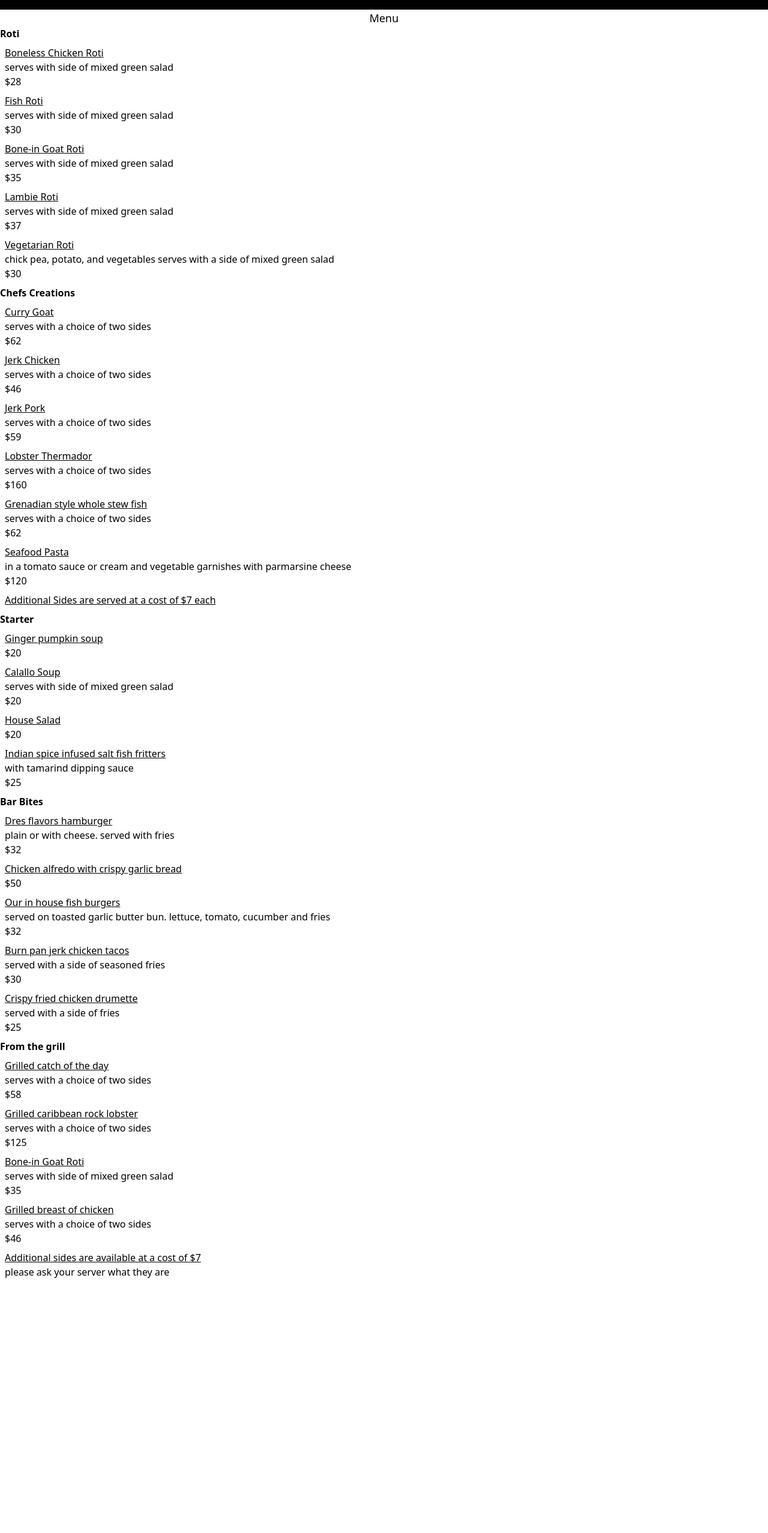
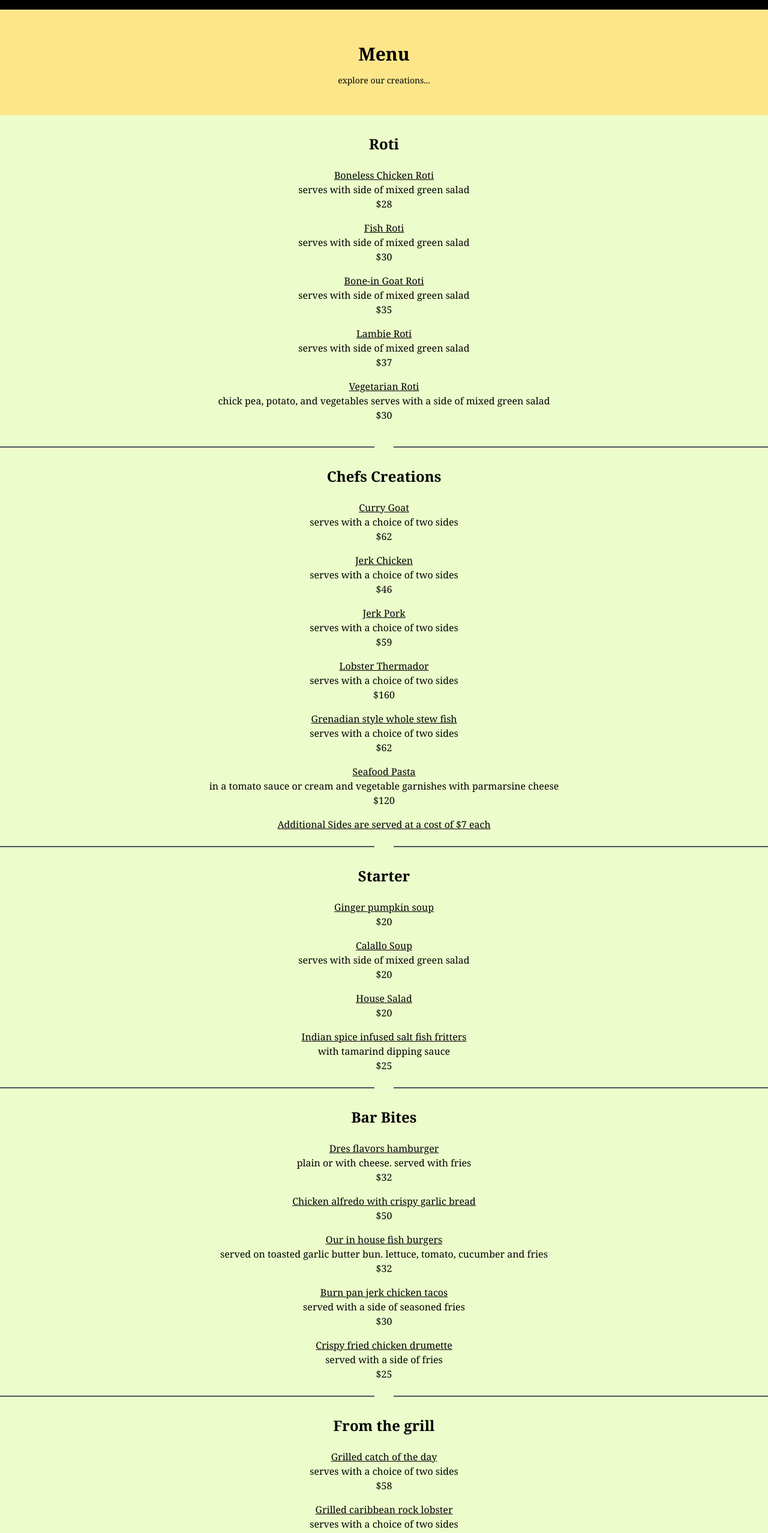
Before and after one commit to kirran01/restaurant, a React (Vite) app: page /menu in a window 1280 px wide. Shown: the part 40-2595 px from the top of the page at 60% size. Before the commit the page ends 2180 px from the top, so only its background shows below. Built offline with nearby package versions, Linux system fonts and the light colour scheme.

Commit message:
menu page

```diff
--- a/src/pages/home.jsx
+++ b/src/pages/home.jsx
@@ -18,21 +18,21 @@ const Home = () => {
             </div>
             {/* section 1 */}
             <div className='flex flex-col justify-center p-8 bg-amber-200'>
-                <div className='p-8'>
-                    <p className='text-gray-700 text-2xl text-center underline'>For your Dining and catering needs...</p>
+                <div className='p-8 pb-10'>
+                    <p className='text-gray-700 text-md lg:text-2xl md:text-3xl text-center underline'>For your Dining and catering needs...</p>
                 </div>
-                <div className='flex flex-row justify-center space-x-6 p-4 pb-10'>
-                    <img className='h-80 rounded-lg border-black' src={Meat} alt="meat" />
-                    <img className='h-80 rounded-lg border-black' src={Catering} alt="catering" />
-                    <img className='h-80 rounded-lg border-black' src={RicePlate} alt="riceplate" />
+                <div className='flex flex-row justify-center p-4 pb-10 flex-wrap'>
+                    <img className='h-80 rounded-lg border-black m-4' src={Meat} alt="meat" />
+                    <img className='h-80 rounded-lg border-black m-4' src={Catering} alt="catering" />
+                    <img className='h-80 rounded-lg border-black m-4' src={RicePlate} alt="riceplate" />
                 </div>
             </div>
             {/* section 2 */}
             <div className='flex flex-col p-6 pt-12 bg-sky-50'>
                 <div className='my-4'>
-                    <p className='underline text-2xl text-center'>Hours of service and Location</p>
+                    <p className='underline text-md lg:text-2xl md:text-3xl text-center'>Hours of service and Location</p>
                 </div>
-                <div className='flex flex-row items-center justify-center p-4 pt-12'>
+                <div className='flex flex-row flex-wrap items-center justify-center p-4 pt-12'>
                     <div className='flex flex-col items-center p-4'>
                         <p>Wednesday-Saturday - 12pm to 9:30pm</p>
                         <p>Sunday - 12pm to 6:30pm</p>
--- a/src/pages/menu.jsx
+++ b/src/pages/menu.jsx
@@ -1,145 +1,294 @@
+import Foot from '../components/footer'
+
+
 const Menu = () => {
     return (
-        <div className="pt-14">
-            <p className="text-lg text-center">Menu</p>
+        <div className="pt-14 font-serif bg-lime-100">
+            <div className="bg-amber-200 p-4 py-10">
+                <p className="text-md font-bold lg:text-3xl text-center my-4">Menu</p>
+                <p className="text-center lg:text-sm my-2">explore our creations...</p>
+            </div>
+            <div className="flex flex-col text-center py-4">
+                <div className="p-4">
+                    <p className="font-bold lg:text-2xl">Roti</p>
+                </div>
+                <div className="m-2">
                     <div>
-                <p className="font-bold">Roti</p>
-                <div className="m-2">
                         <p className="underline">Boneless Chicken Roti</p>
+                    </div>
+                    <div>
                         <p>serves with side of mixed green salad</p>
                         <p>$28</p>
                     </div>
+                </div>
                 <div className="m-2">
+                    <div>
                         <p className="underline">Fish Roti</p>
+                    </div>
+                    <div>
                         <p>serves with side of mixed green salad</p>
                         <p>$30</p>
                     </div>
+                </div>
                 <div className="m-2">
+                    <div>
                         <p className="underline">Bone-in Goat Roti</p>
+                    </div>
+                    <div>
                         <p>serves with side of mixed green salad</p>
                         <p>$35</p>
                     </div>
+                </div>
                 <div className="m-2">
+                    <div>
                         <p className="underline">Lambie Roti</p>
+                    </div>
+                    <div>
                         <p>serves with side of mixed green salad</p>
                         <p>$37</p>
                     </div>
+                </div>
                 <div className="m-2">
+                    <div>
                         <p className="underline">Vegetarian Roti</p>
+                    </div>
+                    <div>
                         <p>chick pea, potato, and vegetables serves with a side of mixed green salad</p>
                         <p>$30</p>
                     </div>
                 </div>
+            </div>
+            <div className="flex items-center justify-center my-4">
+                <hr className="border-t-2 border-gray-600 flex-grow" />
+                <span className="mx-4">
+                    <i className="fas fa-star text-yellow-500"></i>
+                </span>
+                <hr className="border-t-2 border-gray-600 flex-grow" />
+            </div>
+            <div className="flex flex-col text-center">
+                <div className="p-4 lg:text-2xl" >
+                    <p className="font-bold">Chefs Creations</p>
+                </div>
+                <div className="m-2">
                     <div>
-                <p className="font-bold">Chefs Creations</p>
-                <div className="m-2">
                         <p className="underline">Curry Goat</p>
+                    </div>
+                    <div>
                         <p>serves with a choice of two sides</p>
                         <p>$62</p>
                     </div>
+                </div>
                 <div className="m-2">
+                    <div>
                         <p className="underline">Jerk Chicken</p>
+                    </div>
+                    <div>
                         <p>serves with a choice of two sides</p>
                         <p>$46</p>
                     </div>
+                </div>
                 <div className="m-2">
+                    <div>
                         <p className="underline">Jerk Pork</p>
+                    </div>
+                    <div>
                         <p>serves with a choice of two sides</p>
                         <p>$59</p>
                     </div>
+                </div>
                 <div className="m-2">
+                    <div>
                         <p className="underline">Lobster Thermador</p>
+                    </div>
+                    <div>
                         <p>serves with a choice of two sides</p>
                         <p>$160</p>
                     </div>
+                </div>
                 <div className="m-2">
+                    <div>
                         <p className="underline">Grenadian style whole stew fish</p>
+                    </div>
+                    <div>
                         <p>serves with a choice of two sides</p>
                         <p>$62</p>
                     </div>
+                </div>
                 <div className="m-2">
+                    <div>
                         <p className="underline">Seafood Pasta</p>
+                    </div>
+                    <div>
                         <p>in a tomato sauce or cream and vegetable garnishes with parmarsine cheese</p>
                         <p>$120</p>
                     </div>
+                </div>
                 <div className="m-2">
+                    <div>
                         <p className="underline">Additional Sides are served at a cost of $7 each</p>
                     </div>
                 </div>
+            </div>
+            <div className="flex items-center justify-center my-4">
+                <hr className="border-t-2 border-gray-600 flex-grow" />
+                <span className="mx-4">
+                    <i className="fas fa-star text-yellow-500"></i>
+                </span>
+                <hr className="border-t-2 border-gray-600 flex-grow" />
+            </div>
+            <div className="flex flex-col text-center">
+                <div >
+                    <p className="font-bold lg:text-2xl p-4">Starter</p>
+                </div>
+                <div className="m-2">
                     <div>
-                <p className="font-bold">Starter</p>
-                <div className="m-2">
                         <p className="underline">Ginger pumpkin soup</p>
+                    </div>
+                    <div>
                         <p>$20</p>
                     </div>
+                </div>
                 <div className="m-2">
+                    <div>
                         <p className="underline">Calallo Soup</p>
+                    </div>
+                    <div>
                         <p>serves with side of mixed green salad</p>
                         <p>$20</p>
                     </div>
+                </div>
                 <div className="m-2">
+                    <div>
                         <p className="underline">House Salad</p>
+                    </div>
+                    <div>
                         <p>$20</p>
                     </div>
+                </div>
                 <div className="m-2">
+                    <div>
                         <p className="underline">Indian spice infused salt fish fritters</p>
+                    </div>
+                    <div>
                         <p>with tamarind dipping sauce</p>
                         <p>$25</p>
                     </div>
                 </div>
+            </div>
+            <div className="flex items-center justify-center my-4">
+                <hr className="border-t-2 border-gray-600 flex-grow" />
+                <span className="mx-4">
+                    <i className="fas fa-star text-yellow-500"></i>
+                </span>
+                <hr className="border-t-2 border-gray-600 flex-grow" />
+            </div>
+            <div className="flex flex-col text-center">
+                <div >
+                    <p className="font-bold lg:text-2xl p-4">Bar Bites</p>
+                </div>
+                <div className="m-2">
                     <div>
-                <p className="font-bold">Bar Bites</p>
-                <div className="m-2">
                         <p className="underline">Dres flavors hamburger</p>
+                    </div>
+                    <div>
                         <p>plain or with cheese. served with fries</p>
                         <p>$32</p>
                     </div>
+                </div>
                 <div className="m-2">
+                    <div>
                         <p className="underline">Chicken alfredo with crispy garlic bread</p>
+                    </div>
+                    <div>
                         <p>$50</p>
                     </div>
+                </div>
                 <div className="m-2">
+                    <div>
                         <p className="underline">Our in house fish burgers</p>
+                    </div>
+                    <div>
                         <p>served on toasted garlic butter bun. lettuce, tomato, cucumber and fries</p>
                         <p>$32</p>
                     </div>
+                </div>
                 <div className="m-2">
+                    <div>
                         <p className="underline">Burn pan jerk chicken tacos</p>
+                    </div>
+                    <div>
                         <p>served with a side of seasoned fries</p>
                         <p>$30</p>
                     </div>
+                </div>
                 <div className="m-2">
+                    <div>
                         <p className="underline">Crispy fried chicken drumette</p>
+                    </div>
+                    <div>
                         <p>served with a side of fries</p>
                         <p>$25</p>
                     </div>
                 </div>
+            </div>
+            <div className="flex items-center justify-center my-4">
+                <hr className="border-t-2 border-gray-600 flex-grow" />
+                <span className="mx-4">
+                    <i className="fas fa-star text-yellow-500"></i>
+                </span>
+                <hr className="border-t-2 border-gray-600 flex-grow" />
+            </div>
+            <div className="flex flex-col text-center pb-4">
                 <div>
-                <p className="font-bold">From the grill</p>
+                    <p className="font-bold lg:text-2xl p-4">From the grill</p>
+                </div>
                 <div className="m-2">
+                    <div>
                         <p className="underline">Grilled catch of the day</p>
+                    </div>
+                    <div>
                         <p>serves with a choice of two sides</p>
                         <p>$58</p>
                     </div>
+                </div>
                 <div className="m-2">
+                    <div>
                         <p className="underline">Grilled caribbean rock lobster</p>
+                    </div>
+                    <div>
                         <p>serves with a choice of two sides</p>
                         <p>$125</p>
                     </div>
+                </div>
                 <div className="m-2">
+                    <div>
                         <p className="underline">Bone-in Goat Roti</p>
+                    </div>
+                    <div>
                         <p>serves with side of mixed green salad</p>
                         <p>$35</p>
                     </div>
+                </div>
                 <div className="m-2">
+                    <div>
                         <p className="underline">Grilled breast of chicken</p>
+                    </div>
+                    <div>
                         <p>serves with a choice of two sides</p>
                         <p>$46</p>
                     </div>
+                </div>
                 <div className="m-2">
+                    <div>
                         <p className="underline">Additional sides are available at a cost of $7</p>
+                    </div>
+                    <div>
                         <p>please ask your server what they are</p>
                     </div>
+                </div>
+            </div>
+            <div className='pt-4'>
+                <Foot />
             </div>
         </div>
     );
```
Lines whose indentation alone changed are shown as unchanged.
